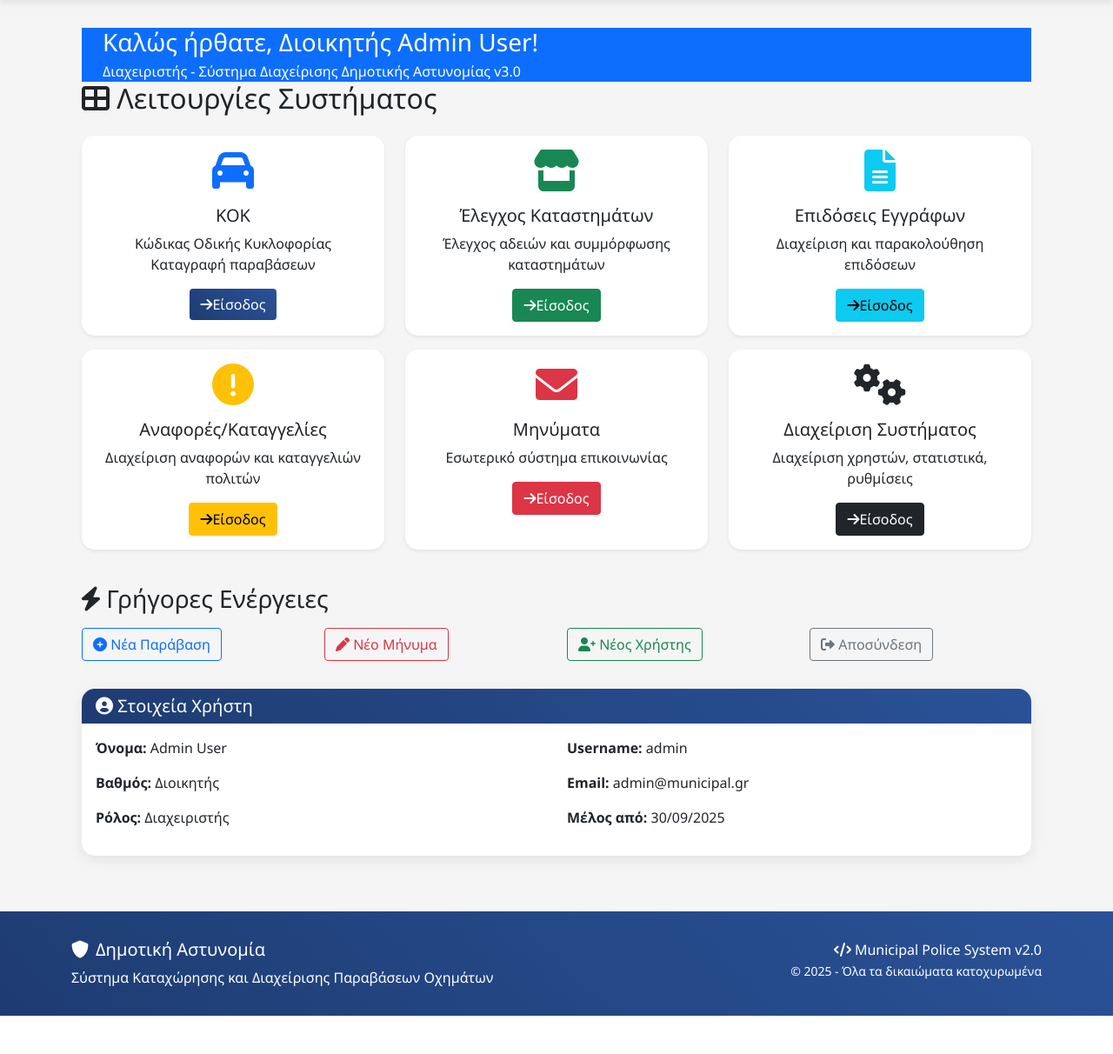
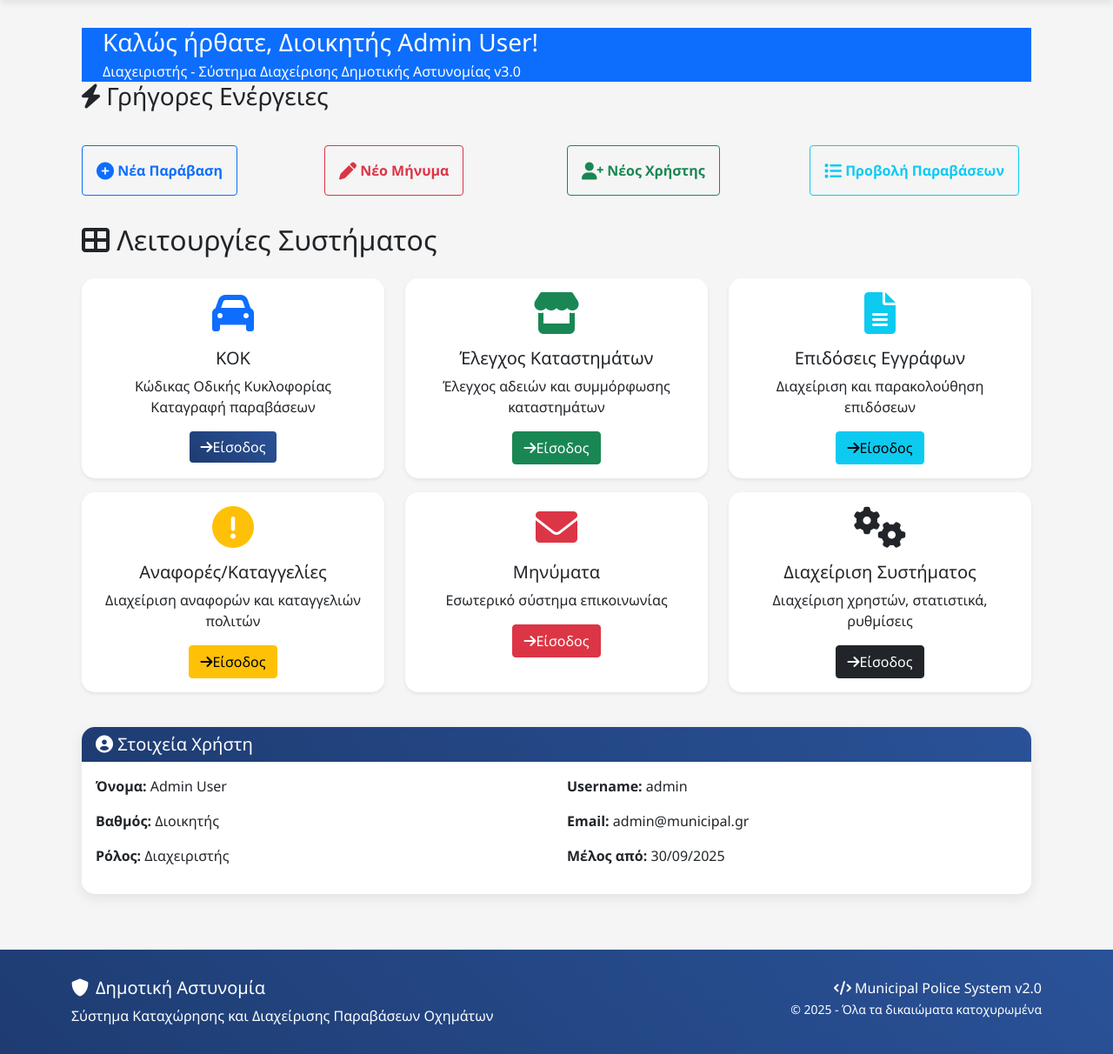
Before and after one commit to dimitribizakis/municipal-police-app, a Flask app: page /dashboard in a window 1280 px wide. Shown: the part 56-1268 px from the top of the page at 87% size. Before the commit the page ends 1224 px from the top, so only its background shows below. Run offline with Flask 3, Linux system fonts and the light colour scheme; a user stored in the database is signed in; data that the repository does not hold is empty; some libraries are stand-ins or nearby versions.

Commit message:
Update central_menu.html

```diff
--- a/templates/dashboard/central_menu.html
+++ b/templates/dashboard/central_menu.html
@@ -13,6 +13,48 @@
                     <p class="mb-0">{{ user.role_display }} - Σύστημα Διαχείρισης Δημοτικής Αστυνομίας v3.0</p>
                 </div>
             </div>
+        </div>
+    </div>
+
+    <!-- Γρήγορες Ενέργειες - Μετακίνηση στην κορυφή -->
+    <div class="row mb-4">
+        <div class="col-12">
+            <h3 class="mb-3">
+                <i class="fas fa-bolt mr-2"></i>
+                Γρήγορες Ενέργειες
+            </h3>
+        </div>
+    </div>
+
+    <div class="row mb-4">
+        <div class="col-md-3">
+            <a href="{{ url_for('kok_module') }}" class="btn btn-outline-primary btn-block mb-2 p-3">
+                <i class="fas fa-plus-circle fa-lg mr-2"></i>
+                <strong>Νέα Παράβαση</strong>
+            </a>
+        </div>
+
+        <div class="col-md-3">
+            <a href="{{ url_for('new_message') }}" class="btn btn-outline-danger btn-block mb-2 p-3">
+                <i class="fas fa-pen fa-lg mr-2"></i>
+                <strong>Νέο Μήνυμα</strong>
+            </a>
+        </div>
+
+        {% if user.can_manage_users %}
+        <div class="col-md-3">
+            <a href="{{ url_for('add_user') }}" class="btn btn-outline-success btn-block mb-2 p-3">
+                <i class="fas fa-user-plus fa-lg mr-2"></i>
+                <strong>Νέος Χρήστης</strong>
+            </a>
+        </div>
+        {% endif %}
+
+        <div class="col-md-3">
+            <a href="{{ url_for('view_violations') }}" class="btn btn-outline-info btn-block mb-2 p-3">
+                <i class="fas fa-list fa-lg mr-2"></i>
+                <strong>Προβολή Παραβάσεων</strong>
+            </a>
         </div>
     </div>
 
@@ -118,48 +160,6 @@
         {% endif %}
     </div>
 
-    <!-- Γρήγορες Ενέργειες -->
-    <div class="row mt-4">
-        <div class="col-12">
-            <h3 class="mb-3">
-                <i class="fas fa-bolt mr-2"></i>
-                Γρήγορες Ενέργειες
-            </h3>
-        </div>
-    </div>
-
-    <div class="row">
-        <div class="col-md-3">
-            <a href="{{ url_for('kok_module') }}" class="btn btn-outline-primary btn-block mb-2">
-                <i class="fas fa-plus-circle mr-2"></i>
-                Νέα Παράβαση
-            </a>
-        </div>
-
-        <div class="col-md-3">
-            <a href="{{ url_for('new_message') }}" class="btn btn-outline-danger btn-block mb-2">
-                <i class="fas fa-pen mr-2"></i>
-                Νέο Μήνυμα
-            </a>
-        </div>
-
-        {% if user.can_manage_users %}
-        <div class="col-md-3">
-            <a href="{{ url_for('add_user') }}" class="btn btn-outline-success btn-block mb-2">
-                <i class="fas fa-user-plus mr-2"></i>
-                Νέος Χρήστης
-            </a>
-        </div>
-        {% endif %}
-
-        <div class="col-md-3">
-            <a href="{{ url_for('logout') }}" class="btn btn-outline-secondary btn-block mb-2">
-                <i class="fas fa-sign-out-alt mr-2"></i>
-                Αποσύνδεση
-            </a>
-        </div>
-    </div>
-
     <!-- Πληροφορίες Χρήστη -->
     <div class="row mt-4">
         <div class="col-12">
```
